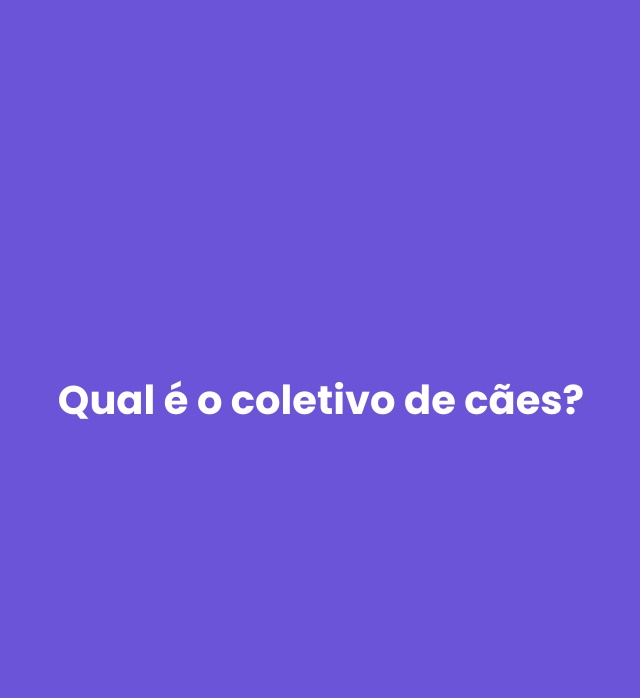
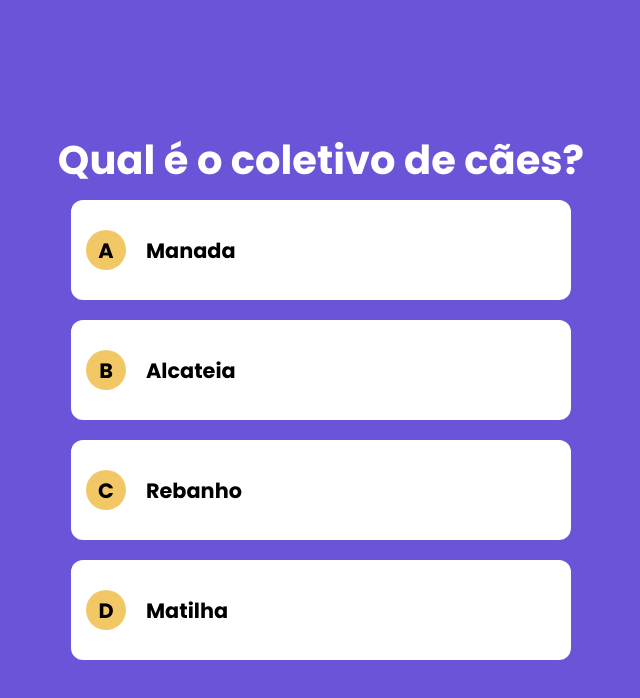
Before and after one commit to luciocarvalho10/curso-next, a Next.js app in the folder quiz/: page / in a window 1280 px wide. Shown: the top 698 px of the page, without its empty margins (319-959 px from the left). Built offline with nearby package versions, Linux system fonts and the light colour scheme.

Commit message:
Renderizando resposta

```diff
--- a/quiz/src/components/Questao.tsx
+++ b/quiz/src/components/Questao.tsx
@@ -1,6 +1,7 @@
 import styles from '@/styles/Questao.module.css'
 import MQuestao from '@/model/MQuestao'
 import Enunciado from '@/components/Enunciado'
+import Resposta from '@/components/Resposta'
 
 interface IQuestaoProps {
     questao: MQuestao
@@ -9,9 +10,25 @@ interface IQuestaoProps {
 export default function Questao(props: IQuestaoProps) {
     const { questao } = props
 
+    function renderizarRespostas() {
+        return questao.getRespostas().map((resposta, i) => {
+            return (
+                <Resposta
+                    // key={`${questao.getId()}-${i}`}
+                    key={questao.getId() % i * Math.random()}
+                    resposta={resposta}
+                    indice={i}
+                    letra={String.fromCharCode(65 + i)}
+                    corFundoLetra='#F2C866'
+                />
+            )
+        })
+    }
+
     return (
         <div className={styles.main}>
             <Enunciado enunciado={questao.getEnunciado()} />
+            {renderizarRespostas()}
         </div>
     )
 }
```
